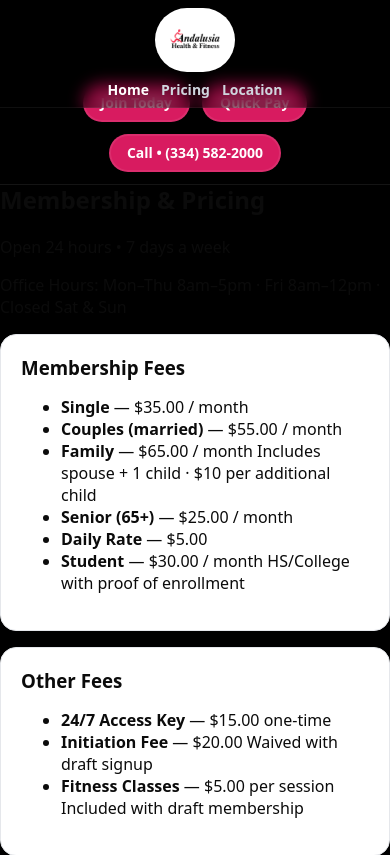
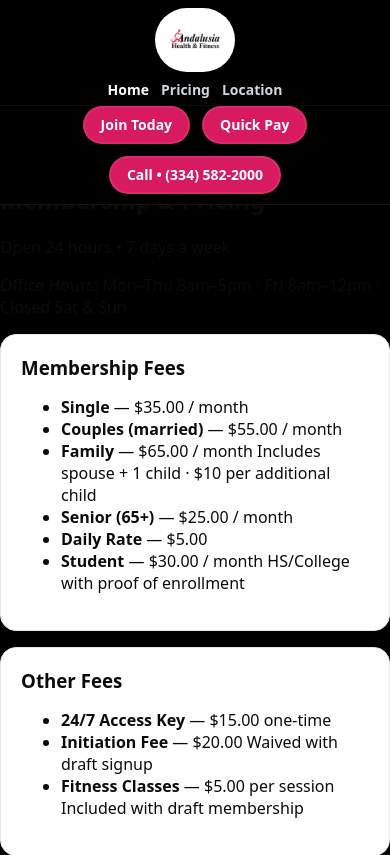
Before and after one commit to BackTraceWeb/Andalusia-Health-and-Fitness, a PHP site: page /pricing.html in a window 390 px wide. Shown: the top 855 px of the page. Run offline with PHP 8.4, Linux system fonts and the light colour scheme.

Commit message:
Add mobile spacing adjustments for CTA positioning under the header

```diff
--- a/styles.css
+++ b/styles.css
@@ -209,3 +209,18 @@ img{ max-width:100%; display:block }
   /* Cards become single column */
   .grid-3{ grid-template-columns:1fr }
 }
+
+/* ========== MOBILE SPACING PATCH (pills sit a bit lower) ========== */
+/* Use a variable for the topbar height so CTA can sit just below it */
+:root{ --topbar-h: 72px; }                /* desktop value */
+.ctabar{ position: sticky; top: var(--topbar-h); }
+
+@media (max-width: 768px){
+  :root{ --topbar-h: 100px; }             /* stacked logo + nav height */
+  .topbar .shell{ padding-bottom: 6px; }  /* tiny air under nav */
+  .ctabar{
+    top: var(--topbar-h);                 /* anchor CTA under the header */
+    margin-top: 8px;                      /* nudge pills further down */
+  }
+  .ctabar .shell{ padding-top: 6px; padding-bottom: 10px; }
+}
```
